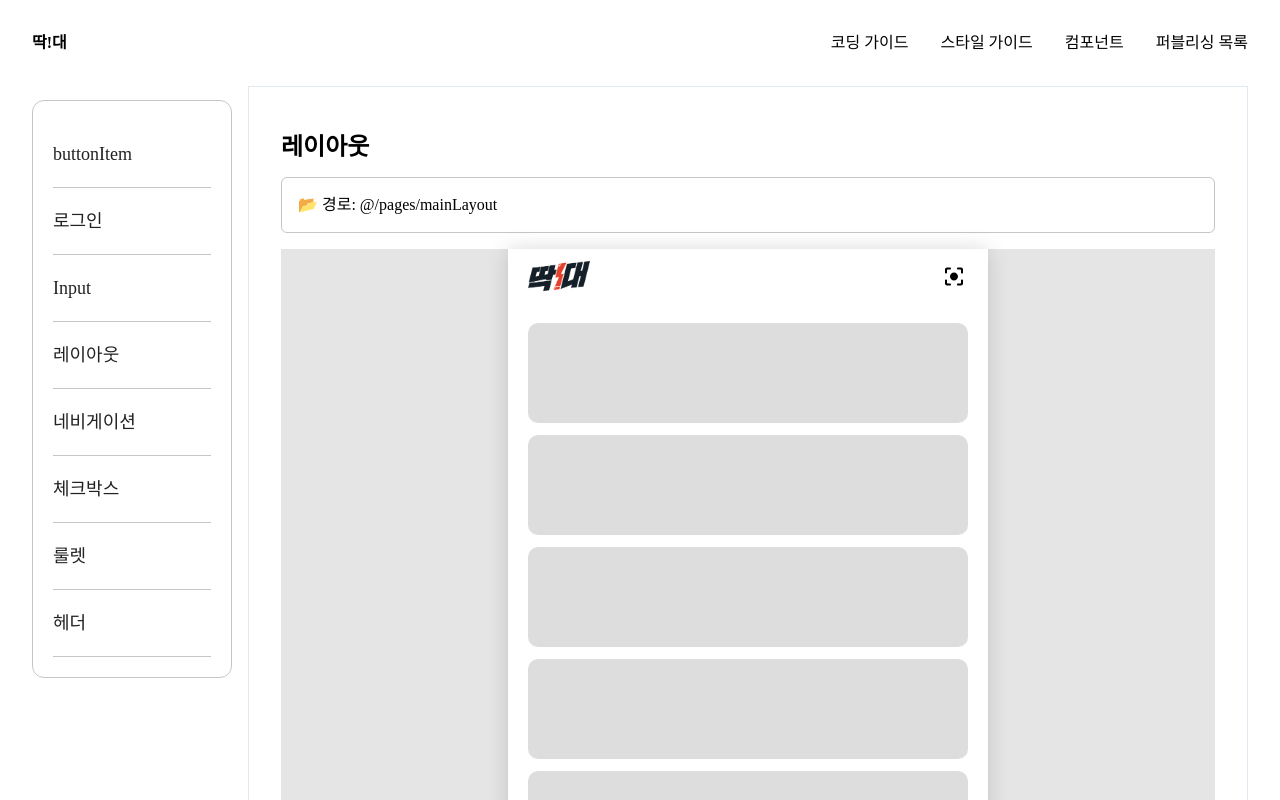
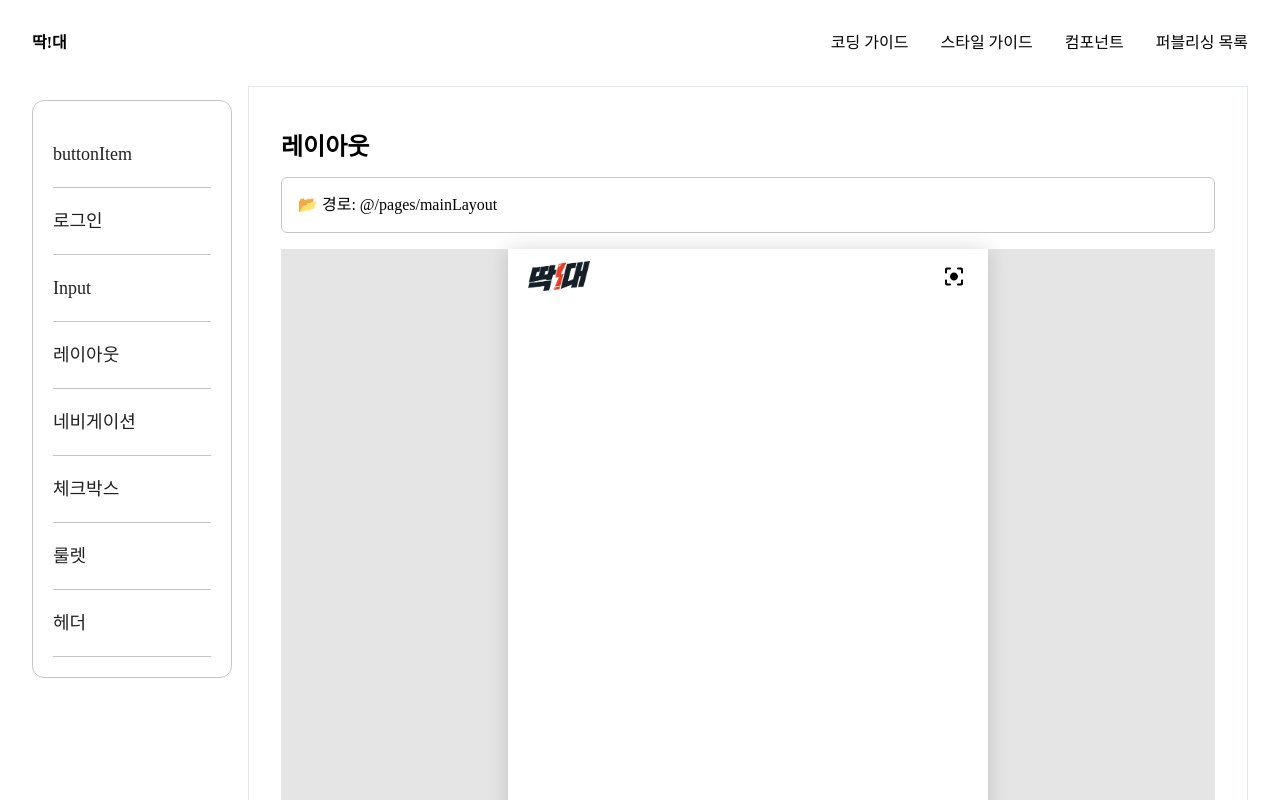
Before and after one commit to DoitorPay/Guide, a React (Vite) app in the folder frontend/: page /cmpguide in a window 1280 px wide. Both pictures are taken after a click on the item "레이아웃". Shown: the top 800 px of the page. Built offline with nearby package versions, Linux system fonts and the light colour scheme; a web font is replaced by a local one.

Commit message:
feat: 레이아웃 재사용 가능 컴포넌트로 수정

```diff
--- a/frontend/src/assets/css/components/mainLayout.scss
+++ b/frontend/src/assets/css/components/mainLayout.scss
@@ -23,12 +23,4 @@
     &::-webkit-scrollbar {
       display: none;
     }
-
-    // 추후 삭제
-    .content-box {
-      height: calc(100 / 16 * 1rem);
-      background: #ddd;
-      margin-bottom: calc(12 / 16 * 1rem);
-      border-radius: calc(10 / 16 * 1rem);
-    }
   }
--- a/frontend/src/pages/mainLayout.jsx
+++ b/frontend/src/pages/mainLayout.jsx
@@ -3,33 +3,32 @@ import '@/assets/css/components/mainLayout.scss';
 import Navigation from '@/components/nav';
 import Header from "@/components/header"
 
-const MainLayout = () => {
+const MainLayout = ({ children }) => {
   return (
     <div className="wrapper">
       <div className="main-layout">
         <Header />
         <section className="content-area">
-        <div className="content-box" />
-        <div className="content-box" />
-        <div className="content-box" />
-        <div className="content-box" />
-        <div className="content-box" />
-        <div className="content-box" />
-        <div className="content-box" />
-        <div className="content-box" />
-        <div className="content-box" />
-        <div className="content-box" />
-        <div className="content-box" />
-        <div className="content-box" />
-        <div className="content-box" />
+          {children}
         </section>
-
         <footer>
-        <Navigation/>
+          <Navigation />
         </footer>
       </div>
     </div>
   );
 };
 
+
 export default MainLayout;
+
+// 사용 방법!
+// import MainLayout from '@/components/MainLayout';
+
+// const 어쩌구 = () => (
+//   <MainLayout>
+//     <컴포넌트 />
+//     <컴포넌트 />
+//     <컴포넌트 />
+//   </MainLayout>
+// );
```
Lines whose indentation alone changed are shown as unchanged.
